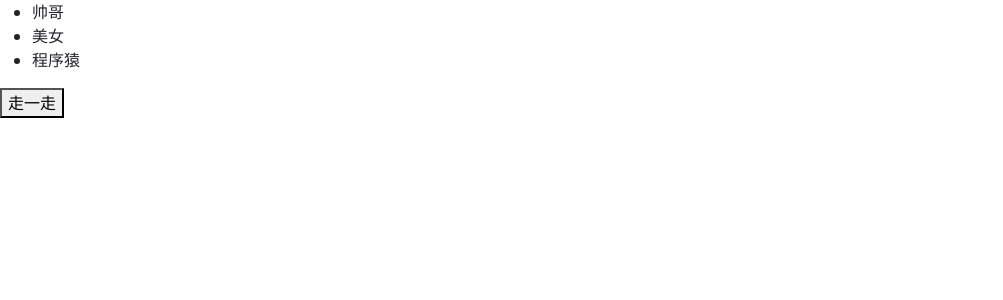
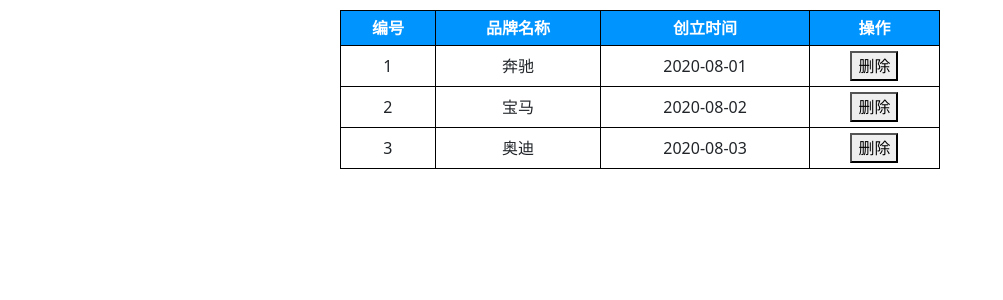
Before and after one commit to haiou1314/tack01, a Vue app: page / in a window 1280 px wide. Shown: the top 300 px of the page, without its empty margins (0-1003 px from the left). Built offline with nearby package versions, Linux system fonts and the light colour scheme.

Commit message:
附加练习购物车案例

```diff
--- /dev/null
+++ b/src/10_附加练习_3.购物车.vue
@@ -0,0 +1,75 @@
+<template>
+  <div id="app">
+    <table class="tb">
+      <tr>
+        <th>编号</th>
+        <th>品牌名称</th>
+        <th>创立时间</th>
+        <th>操作</th>
+      </tr>
+      <!-- 循环渲染的元素tr -->
+      <tr v-for="item in list" :key="item.id">
+        <td>{{ item.id }}</td>
+        <td>{{ item.name }}</td>
+        <td>{{ item.time }}</td>
+        <td>
+          <button @click="del(item.id)">删除</button>
+        </td>
+      </tr>
+      <tr v-if="list.length === 0">
+        <td colspan="4">没有数据咯~</td>
+      </tr>
+    </table>
+  </div>
+</template>
+
+<script>
+export default {
+  data() {
+    return {
+      list: [
+        { id: 1, name: '奔驰', time: '2020-08-01' },
+        { id: 2, name: '宝马', time: '2020-08-02' },
+        { id: 3, name: '奥迪', time: '2020-08-03' },
+      ],
+    }
+  },
+  methods: {
+    del(id) {
+      const index = this.list.findIndex((item) => item.id == id)
+      // 删除按钮 - 得到索引, 删除数组里元素
+      this.list.splice(index, 1)
+    },
+  },
+}
+</script>
+
+<style>
+#app {
+  width: 600px;
+  margin: 10px auto;
+}
+
+.tb {
+  border-collapse: collapse;
+  width: 100%;
+}
+
+.tb th {
+  background-color: #0094ff;
+  color: white;
+}
+
+.tb td,
+.tb th {
+  padding: 5px;
+  border: 1px solid black;
+  text-align: center;
+}
+
+.add {
+  padding: 5px;
+  border: 1px solid black;
+  margin-bottom: 10px;
+}
+</style>
--- a/src/main.js
+++ b/src/main.js
@@ -1,5 +1,5 @@
 import Vue from 'vue'
-import App from './09_附加练习_1.帅哥美女走一走.vue'
+import App from './10_附加练习_3.购物车.vue'
 import '../node_modules/bootstrap/dist/css/bootstrap.css'
 
 Vue.config.productionTip = false
```
